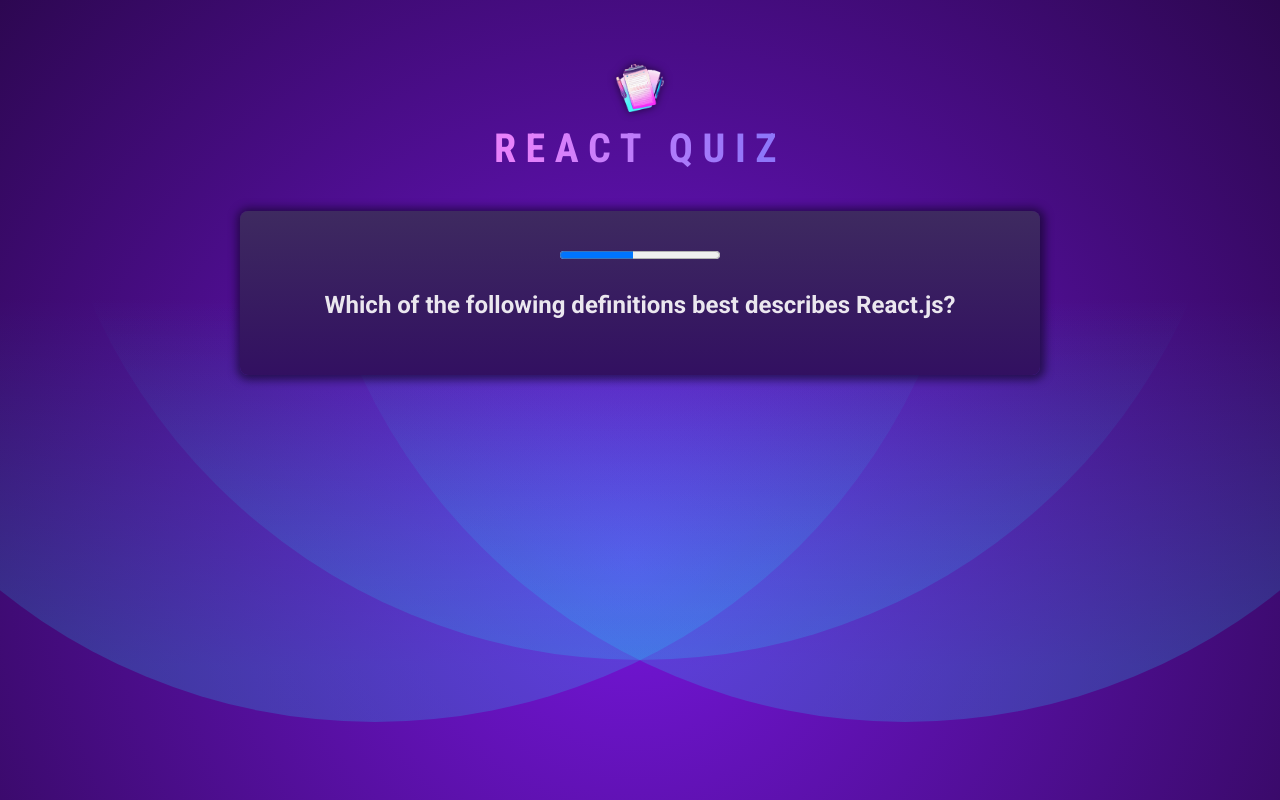
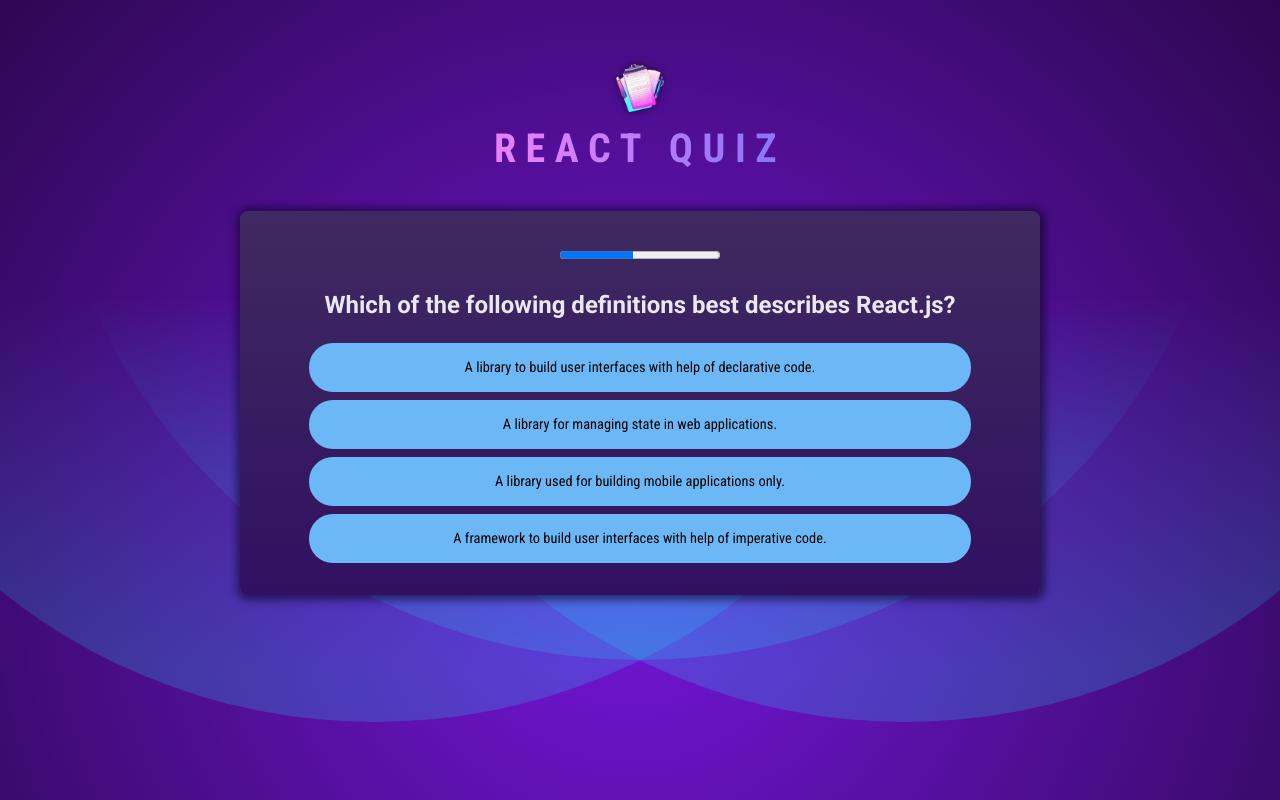
Before and after one commit to paulorrsa/Quiz, a React (Vite) app: page / in a window 1280 px wide. Built offline with nearby package versions, Linux system fonts and the light colour scheme.

Commit message:
Resolução do bug de redenrização da barra de progress e criação de um novo ao finalizar questões

```diff
--- /dev/null
+++ b/src/components/Answers.jsx
@@ -0,0 +1,30 @@
+import { useRef } from "react";
+
+export default function Answers({answers, selectedAnswer, answerState, onSelect}) {
+    const suffledAnswers = useRef();
+
+    if (!suffledAnswers.current) {
+        suffledAnswers.current = [...answers];
+        suffledAnswers.current.sort(() => Math.random() - 0.5);
+    }
+
+    return (
+        <ul id="answers">
+            {suffledAnswers.current.map((answer) => {
+                const isSelected = selectedAnswer === answer;
+                let cssClass = '';
+                if (answerState === 'answered' && isSelected) {
+                    cssClass = 'selected'
+                }
+                if ((answerState === 'correct' || answerState === 'wrong') && isSelected) {
+                    cssClass = answerState;
+                }
+                return (
+                    <li key={answer} className="answer">
+                        <button onClick={() => onSelect(answer)} className={cssClass}>{answer}</button>
+                    </li>
+                )
+            })}
+        </ul>
+    )
+}
--- /dev/null
+++ b/src/components/Question.jsx
@@ -0,0 +1,22 @@
+import Answers from "./Answers"
+import QuestionTimer from "./QuestionTimer"
+
+function Question ({questionText, answers, onSelectAnswer, selectAnswer, answerState, onSkipAnswer}){
+    return (
+        <div id="questions">
+                {/* Nova forma de usar a key: Rederização de um novo componente */}
+                <QuestionTimer
+                    timeout={10000}
+                    onTimerout={onSkipAnswer}
+                />
+                <h2>{questionText}</h2>
+                <Answers
+                    answers={answers}
+                    selectedAnswer={selectAnswer}
+                    answerState={answerState}
+                    onSelect={onSelectAnswer}
+                />
+            </div>
+    )
+}
+export default Question
--- a/src/components/Quiz.jsx
+++ b/src/components/Quiz.jsx
@@ -1,9 +1,12 @@
 import { useCallback, useState } from "react";
 import questions from "../questions";
+import Answers from "./Answers";
 import imgQuizCompleted from '../assets/quiz-complete.png';
 import QuestionTimer from "./QuestionTimer";
+import Question from "./Question";
 
 export default function Quiz() {
+
     const [answerState, setAnswerState] = useState('');
     const [userAnswers, setUserAnswers] = useState([])
     const activeQuestionIndex = answerState === '' ? userAnswers.length : userAnswers.length - 1;
@@ -38,27 +41,17 @@
         )
     }
 
-    const suffledAnswers = [...questions[activeQuestionIndex].answers];
-    suffledAnswers.sort(() => Math.random() - 0.5);
-
     return (
         <div id="quiz">
-            <div id="questions">
-                {/* Nova forma de usar a key: Rederização de um novo componente */}
-                <QuestionTimer key={activeQuestionIndex} timeout={10000} onTimerout={handleSkipAnswers} />
-                <h2>{questions[activeQuestionIndex].text}</h2>
-                <ul id="answers">
-                    {suffledAnswers.map((answer) => {
-                        let cssClass = '';
-                        if(answerState === 'answered')
-                        return (
-                            <li key={answer} className="answer">
-                                <button onClick={() => handleSelectAnswer(answer)} className={cssClass}>{answer}</button>
-                            </li>
-                        )
-                    })}
-                </ul>
-            </div>
+            <Question
+                key={activeQuestionIndex}
+                questionText={questions[activeQuestionIndex].text}
+                answers={questions[activeQuestionIndex].answers}
+                answerState={answerState}
+                selectAnswer={userAnswers[userAnswers.length - 1]}
+                onSelectAnswer={handleSelectAnswer}
+                onSkipAnswer={handleSkipAnswers}
+            />
         </div>
     )
 }
```
